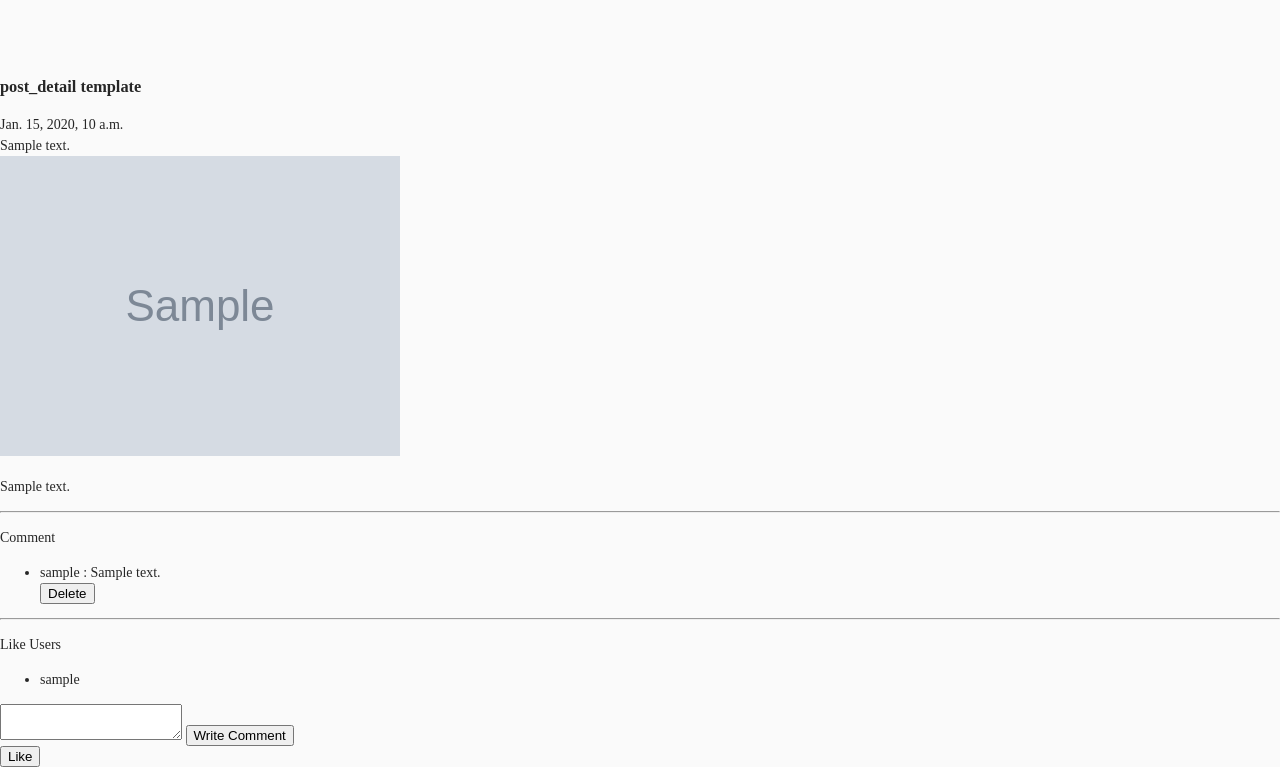
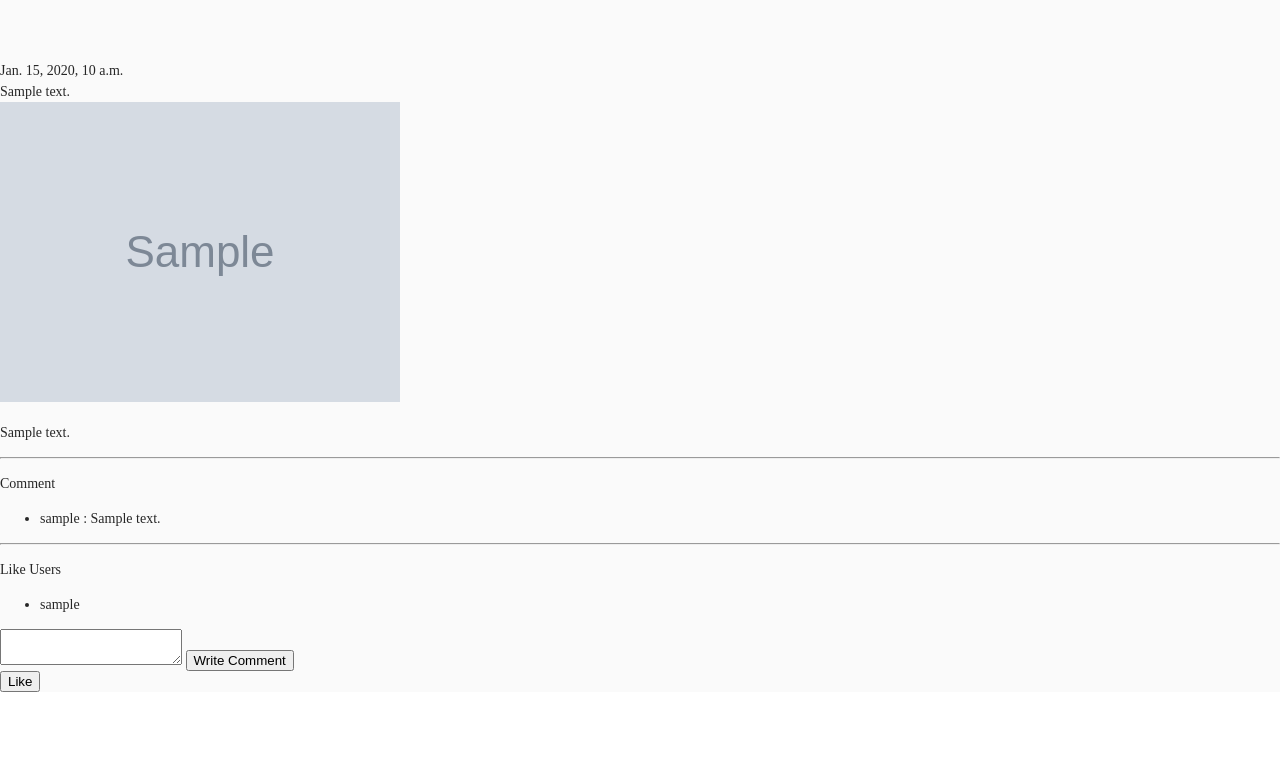
Before and after one commit to hanabee337/django, a Django app: template instagram/django_app/templates/post/post_detail.html in a window 1280 px wide. Shown: the part 88-855 px from the top of the page. After the commit the page ends 780 px from the top, so only its background shows below. Run offline with Django 3.2, Linux system fonts and the light colour scheme; the template is opened without the code that fills it: most values are stand-ins (such as "Sample title", 1, 10 or a date in 2020); grey boxes marked "Sample" are stand-in pictures; form fields are guessed from the names that the template uses.

Commit message:
Only display the comment delete button when user is the one who posted the comment and change the location of button
Signed-off-by: hanabee337 <hanabee337@gmail.com>

```diff
--- a/instagram/django_app/templates/post/post_detail.html
+++ b/instagram/django_app/templates/post/post_detail.html
@@ -1,7 +1,6 @@
 {% extends 'common/base.html' %}
 
 {% block content %}
-<h3>post_detail template</h3>
 
 <div>{{ post_detail.created_date }}</div>
 {{ post_detail.content }}
@@ -18,9 +17,11 @@
         {% for comment in post_detail.comment_set.all %}
         <li>
             <span>{{ comment.author.username }} : {{ comment.content }}</span>
-            <form action="{% url 'post:comment_delete' post_id=post_detail.id comment_id=comment.id %}" method="POST">{% csrf_token %}
-                <button type="submit">Delete</button>
-            </form>
+            {% if comment.author.id == user.id %}
+              <form action="{% url 'post:comment_delete' post_id=post_detail.id comment_id=comment.id %}" method="POST">{% csrf_token %}
+                  <button type="submit">Delete</button>
+              </form>
+            {% endif %}
         </li>
         {% endfor %}
     </ul>
```
